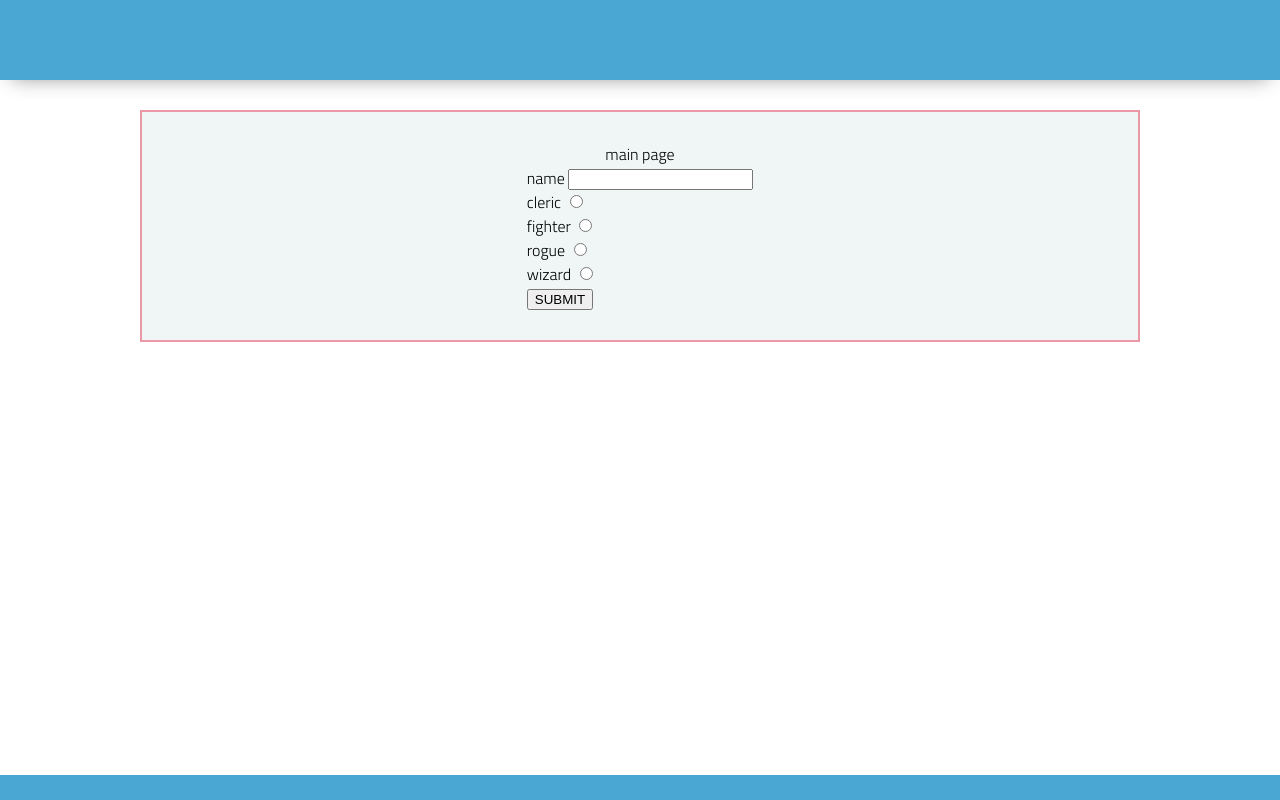
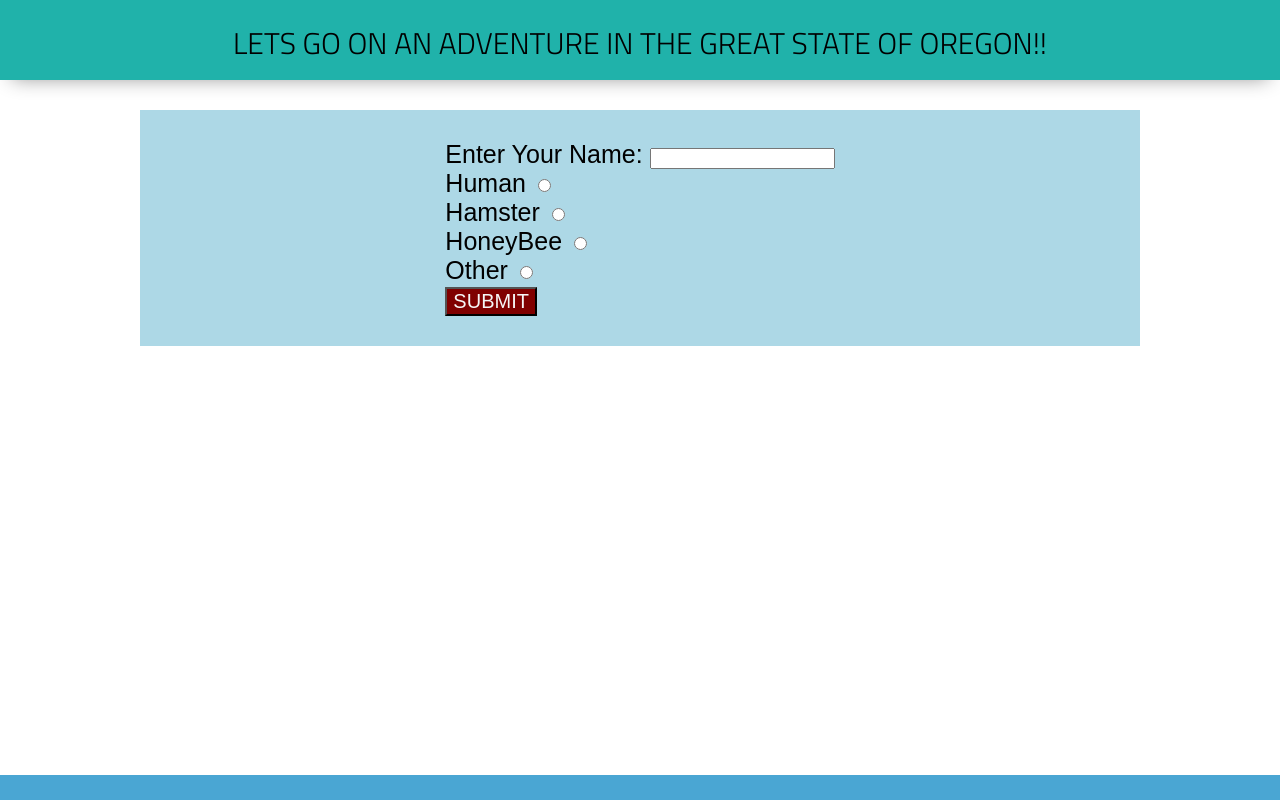
Before and after one commit to gregmall/adventure-quest, a plain HTML site: page index.html in a window 1280 px wide. Drawn offline with Linux system fonts and the light colour scheme.

Commit message:
almost done

```diff
--- a/index.html
+++ b/index.html
@@ -14,28 +14,26 @@
 
 <body>
     <header>
-        <div class="gutter-right logo">
-
-        </div>
+        LETS GO ON AN ADVENTURE IN THE GREAT STATE OF OREGON!!
     </header>
     <main>
         <section class="main-section">
-   main page
+
    <form>
-    <label>name
+    <label>Enter Your Name:
         <input name="name"/>
     </label><br>
-    <label>cleric
-        <input value = "cleric" name="class" type="radio"/>
+    <label>Human
+        <input value = "human" name="class" type="radio"/>
     </label><br>
-    <label>fighter
-        <input  value = "fighter" name="class" type="radio" />
+    <label>Hamster
+        <input  value = "hamster" name="class" type="radio" />
     </label><br>
-    <label>rogue
-        <input  value = "rogue" name="class" type="radio" />
+    <label>HoneyBee
+        <input  value = "bee" name="class" type="radio" />
     </label><br>
-    <label>wizard
-        <input  value="wizard" name="class" type="radio"/>
+    <label>Other
+        <input  value="other" name="class" type="radio"/>
     </label><br>
 
     <button>SUBMIT</button>
--- a/styles/style.css
+++ b/styles/style.css
@@ -37,9 +37,15 @@ main {
     align-items: center;
     margin-bottom: calc(var(--footer-height));
 }
+.mapSection {
+    border: none;
+    background-color: transparent;
+    font-size: large;
+    color: greenyellow;
+}
 
 section {
-    background-color: var(--color5);
+    background-color: lightblue;
     width: 1000px;
     max-width: 80%;
     display: flex;
@@ -50,15 +56,17 @@ section {
     padding-bottom: var(--gutter);
     margin-top: var(--gutter);
     margin-bottom: var(--gutter);
-    border: solid 2px var(--color1);
+
 }
 
 header {
     display: flex;
-    justify-content: flex-end;
-    background-color: var(--color3);
+    justify-content: center;
+    background-color:lightseagreen;
     height: var(--header-height);
     box-shadow: var(--shadow);
+    padding: 20px;
+    font-size: 30px;
 }
 
 footer {
@@ -100,7 +108,8 @@ footer {
     bottom: 0;
     height: var(--footer-height);
     display: flex;
-    justify-content: flex-end;
+    justify-content: left;
+
     background-color: var(--color3);
     box-shadow: var(--shadow);
 }
@@ -111,3 +120,13 @@ footer {
     align-items: center;
     justify-content: center;
 }
+button {
+    font-size: 20px;
+    background-color: maroon;
+    color: whitesmoke
+
+}
+.main-section{
+    font-family: fantasy;
+    font-size: 25px;
+}
```
Also changed, not shown: maps/index.html (+1 -1 lines), quest-data/quest-data.js (+11 -13 lines), results/index.html (+2 -4 lines), results/results.js (+4 -7 lines), quests/questUtils.js (line endings or trailing spaces).
